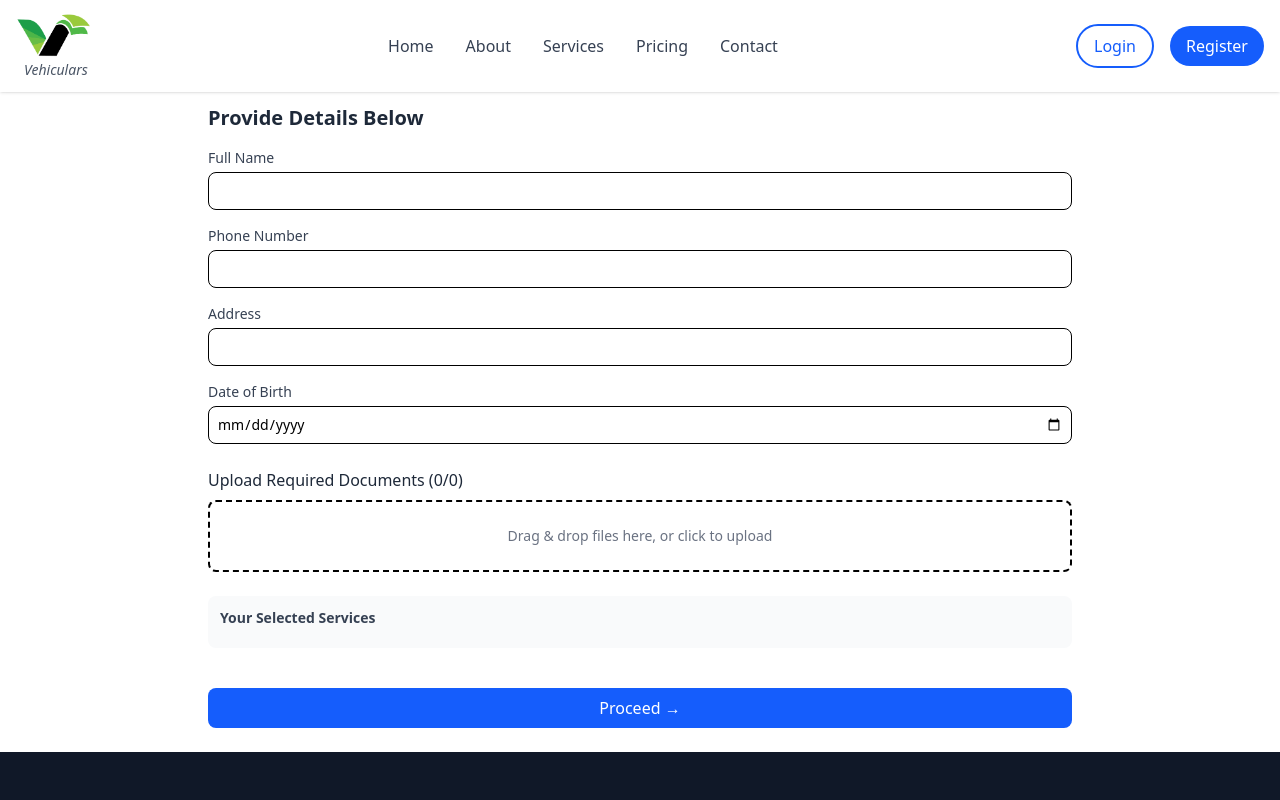
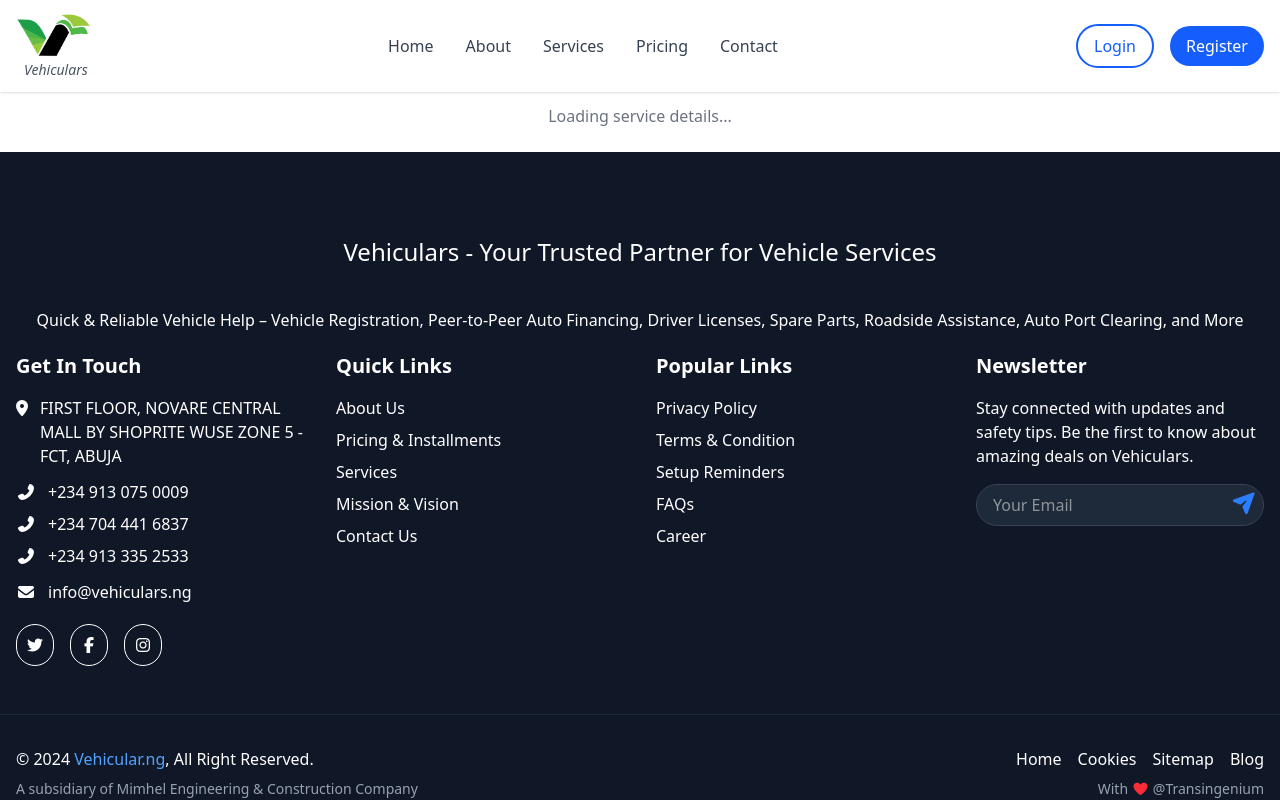
Before and after one commit to Abdul1013/vehicula, a Next.js app: page /service_request_form in a window 1280 px wide. Shown: the top 800 px of the page. Built offline with nearby package versions, Linux system fonts and the light colour scheme.

Commit message:
wrapped component with suspense.

```diff
--- a/src/app/(services)/dl_application_form/page.js
+++ b/src/app/(services)/dl_application_form/page.js
@@ -3,8 +3,8 @@
 import { useState, useEffect } from "react";
 import { useRouter, useSearchParams } from "next/navigation";
 import Button from "@/components/ui/button";
-
-export default function LicenseApplication() {
+import { Suspense } from "react";
+ function DLicenseApplication() {
   const router = useRouter();
   const searchParams = useSearchParams();
   const [form, setForm] = useState({
@@ -181,7 +181,7 @@
               type={type}
               id={name}
               name={name}
-              value={form}
+              value={form[name] || ""}
               onChange={handleChange}
               required={required}
               className="w-full rounded-lg border border-gray-300 px-3 py-2 focus:ring-2 focus:ring-blue-500 focus:outline-none"
@@ -248,3 +248,11 @@
     </div>
   );
 }
+
+export default function LicenseApplication () {
+  return(
+    <Suspense fallback={<div>Loading....</div>}>
+      <DLicenseApplication/>
+    </Suspense>
+  )
+}
--- a/src/app/(services)/service_request_form/page.js
+++ b/src/app/(services)/service_request_form/page.js
@@ -1,11 +1,15 @@
 "use client";
 
-import { useState } from "react";
+import { useState, useEffect, Suspense } from "react";
+import { useRouter, useSearchParams } from "next/navigation";
 import { useForm } from "react-hook-form";
 import { zodResolver } from "@hookform/resolvers/zod";
 import { z } from "zod";
 import Dropzone from "react-dropzone";
 import Button from "@/components/ui/button";
+import { serviceConfig } from "@/config/serviceConfig";
+// import LicenseApplication from "../dl_application_form/page";
+import LicenseApplication from "@/components/DriverLicence";
 
 const schema = z.object({
   fullName: z.string().min(2, "Full name is required"),
@@ -14,30 +18,78 @@
   dob: z.string().optional(),
 });
 
+ function ServiceDetails() {
+  const router = useRouter();
+  const searchParams = useSearchParams();
+  const category = searchParams.get("category"); // e.g. driverLicense, plateNumber, insurance
+  const id = searchParams.get("id");
 
-export default function ServiceDetailsPage() {
-  const [selectedServices, setSelectedServices] = useState([]);
-  const [requiredUploads, setRequiredUploads] = useState(0);
+  const [service, setService] = useState(null);
   const [files, setFiles] = useState([]);
 
   const { register, handleSubmit, formState: { errors } } = useForm({
     resolver: zodResolver(schema),
   });
 
+  // Load the selected service from config
+  useEffect(() => {
+    if (category && id) {
+      const serviceData = serviceConfig[category]?.find((s) => String(s.id) === String(id));
+      setService(serviceData);
+    }
+  }, [category, id]);
+
   const onSubmit = (data) => {
-    if (files.length !== requiredUploads) {
-      alert(`Please upload exactly ${requiredUploads} documents`);
+    if (service?.uploadRequired && files.length !== service.uploadRequired) {
+      alert(`Please upload exactly ${service.uploadRequired} document(s).`);
       return;
     }
-    // send to API
-    console.log("Submitting:", data, files, selectedServices);
+
+    console.log("Submitting:", {
+      ...data,
+      service,
+      files,
+    });
+    // TODO: send to API
+    setTimeout(() => {
+      router.push(
+        "/payment_options"
+      );
+    }, 100);
   };
+
+  if (!service) {
+    return (
+      <div className="max-w-4xl mt-20 mx-auto px-4 py-6">
+        <p className="text-center text-gray-500">Loading service details...</p>
+      </div>
+    );
+  }
 
   return (
     <div className="max-w-4xl mt-20 mx-auto px-4 py-6">
-      <h2 className="text-xl font-semibold mb-4 text-gray-800">Provide Details Below</h2>
+      <h2 className="text-xl font-semibold mb-4 text-gray-800">
+        Provide Details Below
+      </h2>
 
-      {/* Error messages */}
+      {/* Service summary */}
+      <div className="mb-6 bg-gray-50 border  border-green-400 rounded p-4">
+        <h3 className="text-lg font-semibold text-gray-700">{service.name}</h3>
+        <p className="text-gray-600 text-sm">
+          {service.type || service.desc || service.duration}
+        </p>
+        <p className="text-gray-800 font-medium mt-1">₦{service.price}</p>
+      </div>
+
+      {/* Upload notice */}
+      {service.uploadRequired && (
+        <h4 className="mb-4">
+          Required upload:{" "}
+          <span className="font-medium">{service.docName?.join(", ")}</span>
+        </h4>
+      )}
+
+      {/* Validation errors */}
       {Object.values(errors).length > 0 && (
         <div className="mb-4 bg-red-50 border border-red-200 text-red-700 rounded p-3">
           <ul className="list-disc pl-5 text-sm">
@@ -48,13 +100,14 @@
         </div>
       )}
 
-      {/*Form */}
-      <form onSubmit={handleSubmit(onSubmit)} className="space-y-4">
+      {/* Form */}
+      {(service.category === "driverLicense" && service.name === "Fresh") && <LicenseApplication/>}
+      {service.name !== "Fresh" && <form onSubmit={handleSubmit(onSubmit)} className="space-y-4">
         <div>
           <label className="block text-sm font-medium text-gray-700">Full Name</label>
           <input
             {...register("fullName")}
-            className="w-full mt-1 border rounded-lg p-2 text-sm focus:ring-2 focus:ring-blue-500"
+            className="w-full mt-1 border rounded-lg p-2 text-sm  border-green-400 focus:ring-2 focus:ring-blue-500"
           />
         </div>
 
@@ -63,7 +116,7 @@
           <input
             {...register("phone")}
             type="tel"
-            className="w-full mt-1 border rounded-lg p-2 text-sm"
+            className=" border-green-400 w-full mt-1 border rounded-lg p-2 text-sm"
           />
         </div>
 
@@ -71,7 +124,7 @@
           <label className="block text-sm font-medium text-gray-700">Address</label>
           <input
             {...register("address")}
-            className="w-full mt-1 border rounded-lg p-2 text-sm"
+            className="  border-green-400 w-full mt-1 border rounded-lg p-2 text-sm"
           />
         </div>
 
@@ -80,14 +133,15 @@
           <input
             {...register("dob")}
             type="date"
-            className="w-full mt-1 border rounded-lg p-2 text-sm"
+            className="  border-green-400 w-full mt-1 border rounded-lg p-2 text-sm"
           />
         </div>
 
-        {/*  Upload Section */}
+        {/* Upload section */}
+        {service.uploadRequired && (
           <div className="mt-6">
             <p className="font-medium text-gray-800 mb-2">
-            Upload Required Documents ({files.length}/{requiredUploads})
+              Upload Required Documents ({files.length}/{service.uploadRequired})
             </p>
             <Dropzone
               accept={{ "image/*": [] }}
@@ -97,7 +151,7 @@
               {({ getRootProps, getInputProps }) => (
                 <div
                   {...getRootProps()}
-                className="border-2 border-dashed rounded-lg p-6 text-center cursor-pointer hover:bg-gray-50"
+                  className="border-2 border-dashed border-green-400 rounded-lg p-6 text-center cursor-pointer hover:bg-gray-50"
                 >
                   <input {...getInputProps()} />
                   <p className="text-sm text-gray-500">
@@ -112,22 +166,20 @@
               ))}
             </ul>
           </div>
+        )}
 
-        {/*  Selected Services Summary */}
-        <div className="bg-gray-50 p-3 rounded-lg mt-6">
-          <h3 className="text-sm font-semibold text-gray-700">Your Selected Services</h3>
-          <ol className="list-decimal ml-5 text-sm mt-2 text-gray-600">
-            {selectedServices.map((s, idx) => (
-              <li key={idx}>{s.name} - {s.option}</li>
-            ))}
-          </ol>
-        </div>
-
-        {/* Submit */}
-        <Button type="submit" className="mt-6 w-full">
+        <Button type="submit" className="mt-6 bg-green-600 w-full">
           Proceed →
         </Button>
-      </form>
+      </form>}
     </div>
   );
 }
+
+export default function ServiceDetailsPage(){
+  return(
+    <Suspense fallback={<div>Loading....</div>}>
+          <ServiceDetails/>
+        </Suspense>
+  )
+}
```
Also changed, not shown: public/(Auth)/login/page.js (+1 -193 lines). Lines whose indentation alone changed are shown as unchanged.
